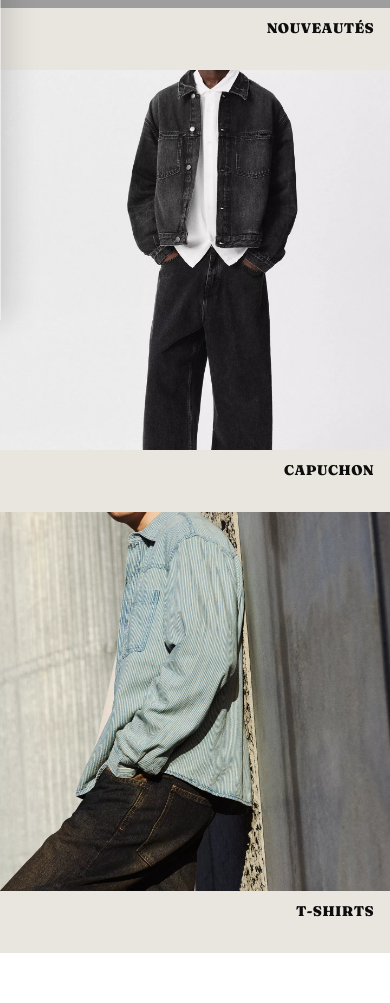
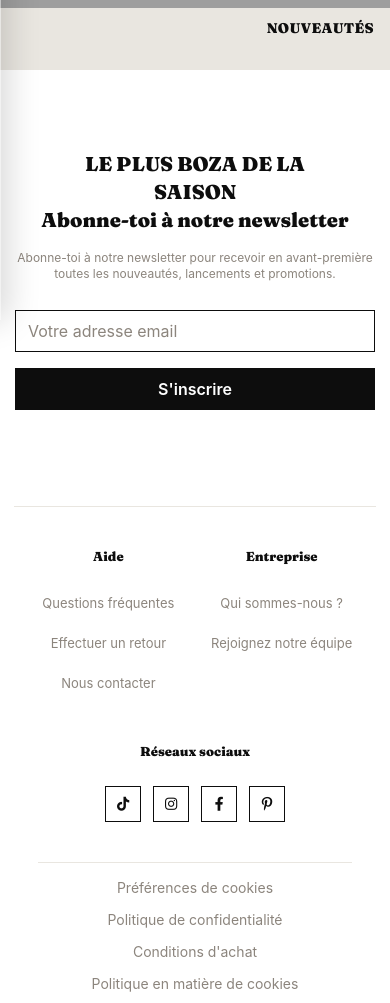
Before and after one commit to yaya23-pro/boza-store, a Next.js app: page / in a window 390 px wide. Shown: the part 524-1527 px from the top of the page. Built offline with nearby package versions, Linux system fonts and the light colour scheme; no server answers; grey boxes are pictures that could not be loaded.

Commit message:
Improve footer mobile responsiveness

```diff
--- a/src/app/page.tsx
+++ b/src/app/page.tsx
@@ -11,8 +11,6 @@ export default function Home() {
       <Header />
       <main>
         <ImageSection src="/image/paint.png" alt="Nouveautés" title="Nouveautés" />
-        <ImageSection src="/image/2_DESKTOP.webp" alt="Capuchon" title="Capuchon" />
-        <ImageSection src="/image/3_DESKTOP.webp" alt="T-shirts" title="T-shirts" />
         <Newsletter />
       </main>
       <Footer />
```
